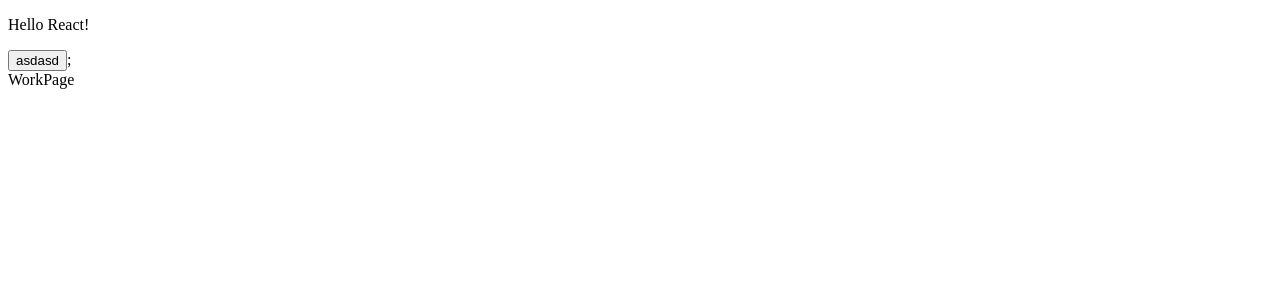
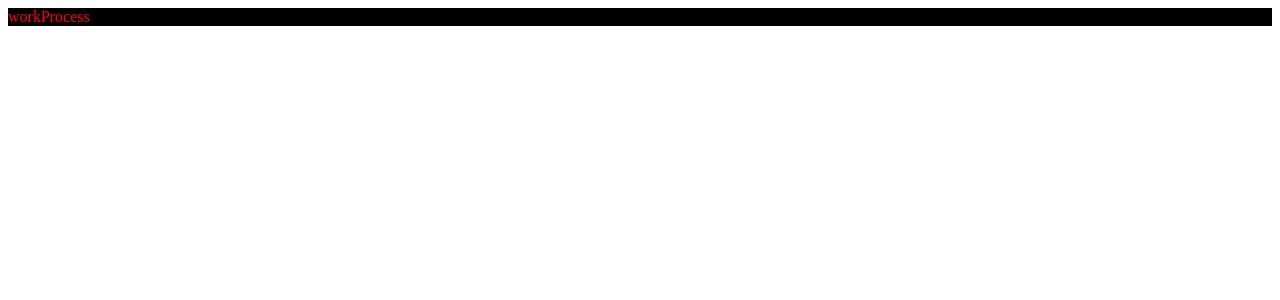
Before and after one commit to Buludyan/jun-dev-sim, a React app: page / in a window 1280 px wide. Shown: the top 300 px of the page. Built offline with nearby package versions, Linux system fonts and the light colour scheme.

Commit message:
scss extention

```diff
--- a/src/WorkPage.tsx
+++ /dev/null
@@ -1,7 +0,0 @@
-import React from 'react'
-
-export const WorkPage = () => {
-  return (
-    <div>WorkPage</div>
-  )
-}
--- a/src/app.tsx
+++ b/src/app.tsx
@@ -1,17 +1,16 @@
 import React from 'react';
-import ReactDOM from 'react-dom';
-import {writeFile} from './back';
-import {WorkPage} from './WorkPage';
+import ReactDOM from 'react-dom/client';
+import {WorkProcess} from './front-end/pages/work-process/WorkProcess';
 
 const Index = () => {
   return (
-    <div>
-      <p>Hello React!</p>
-      <button onClick={e => writeFile()}>asdasd</button>;
-      <WorkPage />
+    <div style={{backgroundColor: 'black'}}>
+      <WorkProcess />
     </div>
   );
 };
 //
 
-ReactDOM.render(<Index />, document.getElementById('app'));
+const root = ReactDOM.createRoot(document.getElementById('app') as HTMLElement);
+
+root.render(<Index />);
--- a/src/electron.ts
+++ b/src/electron.ts
@@ -1,5 +1,5 @@
 // src/electron.js
-import { app, BrowserWindow } from "electron";
+import {app, BrowserWindow} from 'electron';
 
 function createWindow() {
   // Create the browser window.
@@ -13,7 +13,7 @@ function createWindow() {
   });
 
   // and load the index.html of the app.
-  win.loadFile("index.html");
+  win.loadFile('index.html');
 }
 
-app.on("ready", createWindow);
+app.on('ready', createWindow);
--- /dev/null
+++ b/src/front-end/pages/work-process/WorkProcess.scss
@@ -0,0 +1,3 @@
+.work {
+  color: red;
+}
--- /dev/null
+++ b/src/front-end/pages/work-process/WorkProcess.tsx
@@ -0,0 +1,6 @@
+import React from 'react';
+import './WorkProcess.scss';
+
+export const WorkProcess = () => {
+  return <div className="work">workProcess</div>;
+};
--- a/src/index.html
+++ b/src/index.html
@@ -6,7 +6,6 @@
   </head>
   <body>
     <div id="app">
-      <h1>Hello World!</h1>
     </div>
   </body>
 </html>
--- a/webpack.config.js
+++ b/webpack.config.js
@@ -1,56 +1,65 @@
-const HtmlWebpackPlugin = require("html-webpack-plugin");
+const HtmlWebpackPlugin = require('html-webpack-plugin');
 
 module.exports = [
   {
-    mode: "development",
-    entry: "./src/electron.ts",
-    target: "electron-main",
+    mode: 'development',
+    entry: './src/electron.ts',
+    target: 'electron-main',
     resolve: {
-      extensions: ['.ts', '.js', '.tsx'],
+      extensions: ['.ts', '.js', '.tsx', '.scss', '.css', '.sass'],
       fallback: {
-        fs: false
-      }
+        fs: false,
+      },
     },
     module: {
       rules: [
         {
           test: /\.ts$/,
           include: /src/,
-          use: [{ loader: "ts-loader" }],
+          use: [{loader: 'ts-loader'}],
+        },
+        {
+          test: /\.s[ac]ss$/i,
+          include: /src/,
+          use: ['style-loader', 'css-loader', 'sass-loader'],
         },
       ],
     },
     output: {
-      path: __dirname + "/dist",
-      filename: "electron.js",
+      path: __dirname + '/dist',
+      filename: 'electron.js',
     },
   },
   {
-    mode: "development",
-    entry: "./src/app.tsx",
-    target: "electron-renderer",
-    devtool: "source-map",
+    mode: 'development',
+    entry: './src/app.tsx',
+    target: 'electron-renderer',
+    devtool: 'source-map',
     resolve: {
-      extensions: ['.ts', '.js', '.tsx'],
+      extensions: ['.ts', '.js', '.tsx', '.scss', '.css', '.sass'],
     },
     module: {
       rules: [
         {
           test: /\.ts(x?)$/,
           include: /src/,
-          use: [{ loader: "ts-loader" }],
+          use: [{loader: 'ts-loader'}],
+        },
+        {
+          test: /\.s[ac]ss$/i,
+          include: /src/,
+          use: ['style-loader', 'css-loader', 'sass-loader'],
         },
       ],
     },
     output: {
-      path: __dirname + "/dist",
-      filename: "app.js",
+      path: __dirname + '/dist',
+      filename: 'app.js',
     },
     plugins: [
       new HtmlWebpackPlugin({
-        template: "./src/index.html",
+        template: './src/index.html',
       }),
     ],
   },
-
 ];
```
Also changed, not shown: package.json (+12 -9 lines), 2 other files (tests, documents, lock files or other folders).
